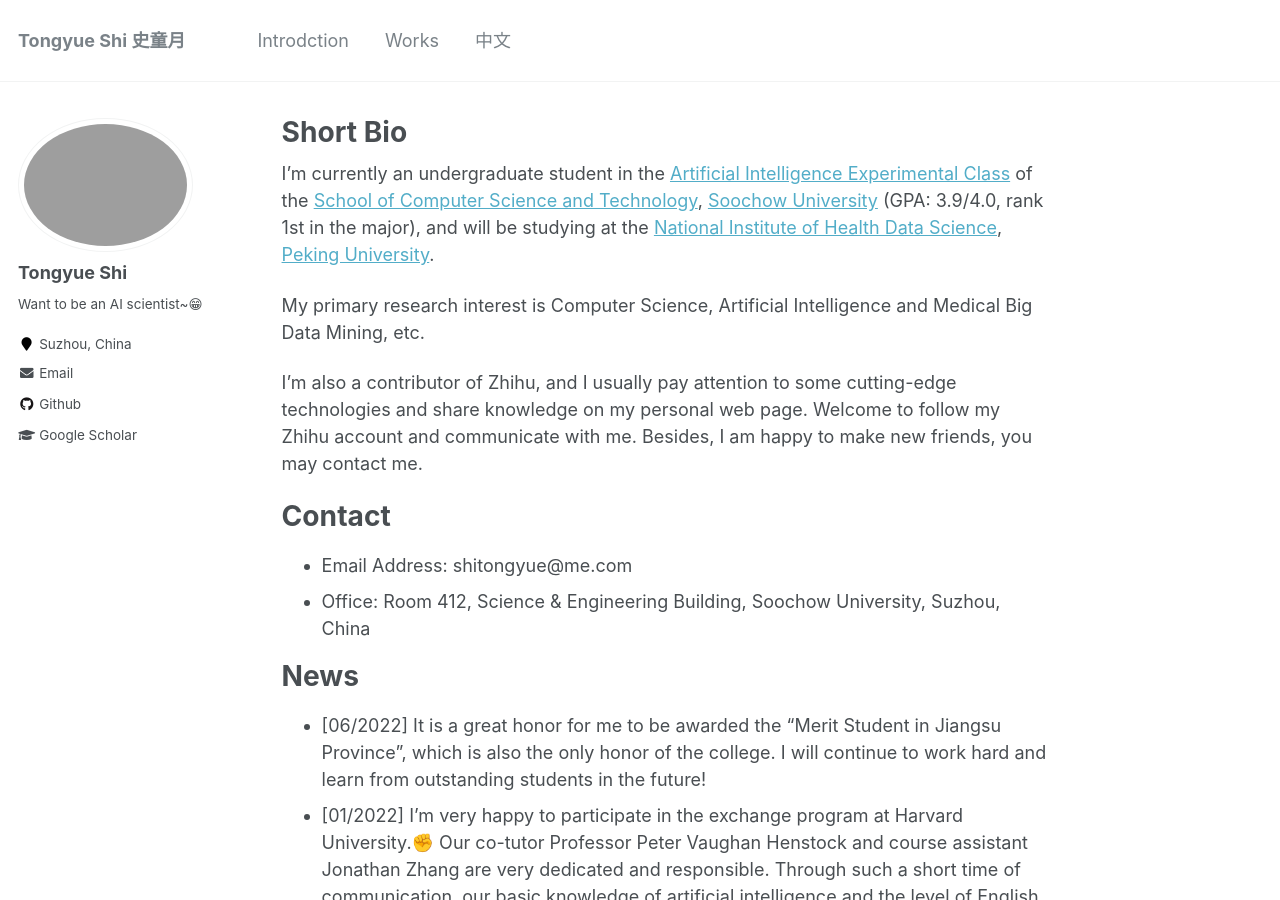
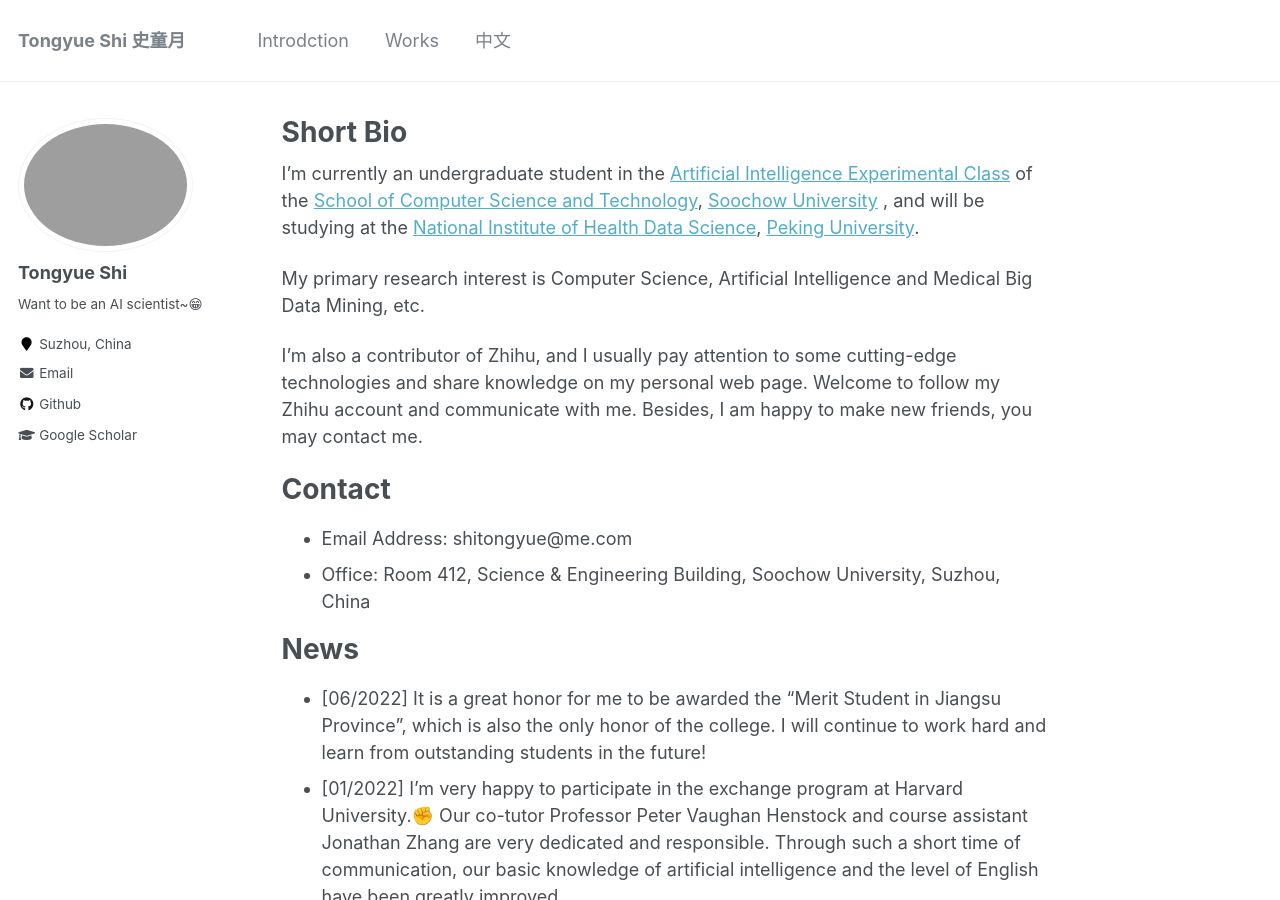
Before and after one commit to perfectboy666/perfectboy666.github.io, a Jekyll site: the page built from _pages/about.md, in a window 1280 px wide and 900 px high. Built offline with Jekyll 4.4.1, drawn with Linux system fonts in a browser that asks for light colours.

Commit message:
Update about.md

```diff
--- a/_pages/about.md
+++ b/_pages/about.md
@@ -8,7 +8,7 @@ redirect_from:
   - /about.html
 ---
 
-I'm currently an undergraduate student in the [Artificial Intelligence Experimental Class](http://aiclass.jwb.suda.edu.cn/) of the [School of Computer Science and Technology](http://scst.suda.edu.cn/), [Soochow University](https://www.suda.edu.cn/) (GPA: 3.9/4.0, rank 1st in the major), and will be studying at the [National Institute of Health Data Science](http://www.nihds.pku.edu.cn/), [Peking University](https://www.pku.edu.cn/).
+I'm currently an undergraduate student in the [Artificial Intelligence Experimental Class](http://aiclass.jwb.suda.edu.cn/) of the [School of Computer Science and Technology](http://scst.suda.edu.cn/), [Soochow University](https://www.suda.edu.cn/) , and will be studying at the [National Institute of Health Data Science](http://www.nihds.pku.edu.cn/), [Peking University](https://www.pku.edu.cn/).
 
 My primary research interest is Computer Science, Artificial Intelligence and Medical Big Data Mining, etc.
 
```
